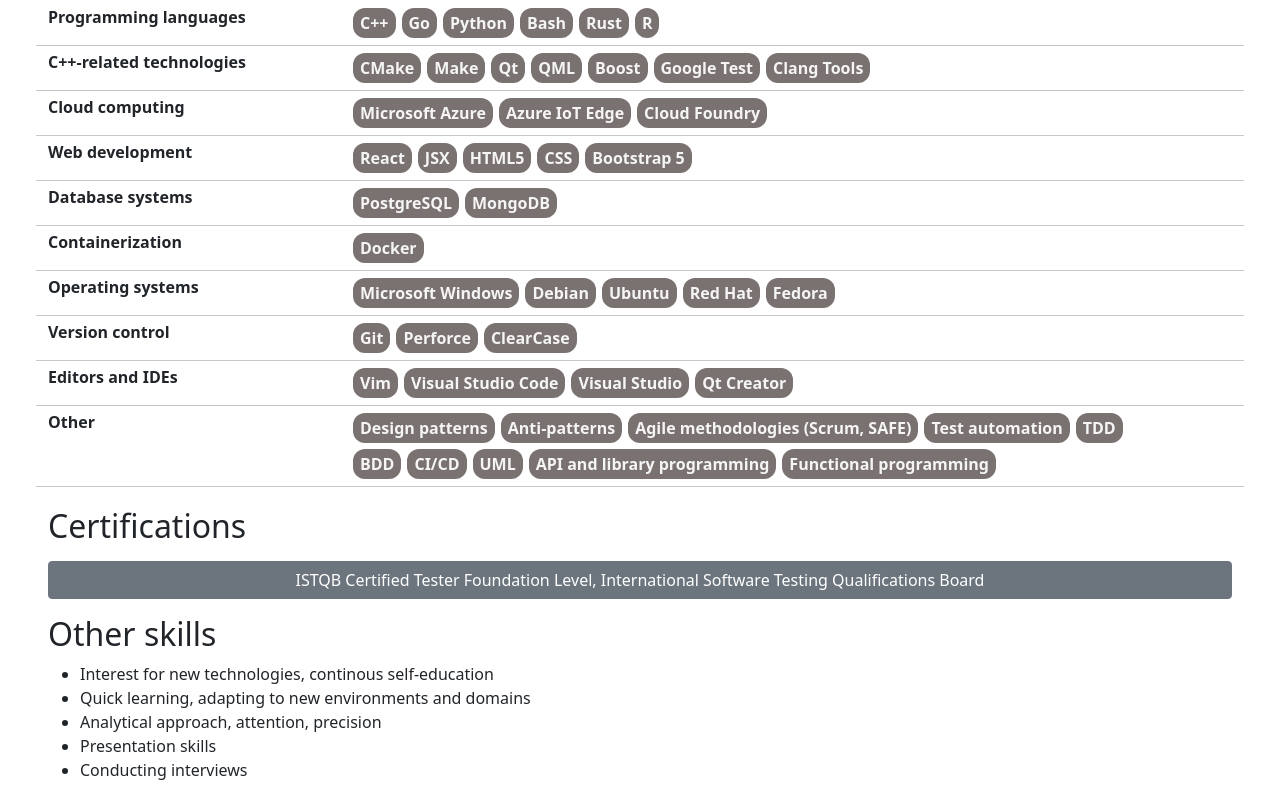
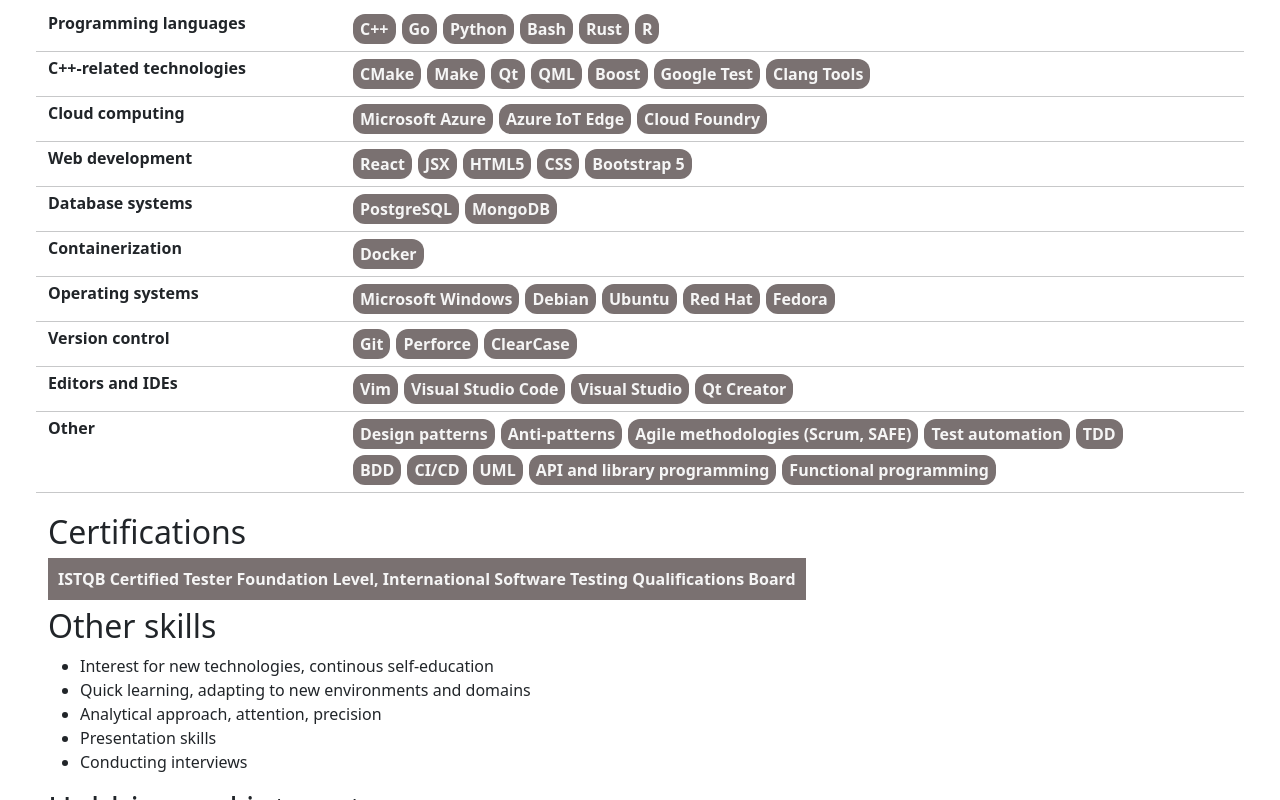
Before and after one commit to balintkissdev/balintkissdev.github.io, a Gatsby site: page / in a window 1280 px wide. Shown: the part 3720-4520 px from the top of the page. Built offline with nearby package versions, Linux system fonts and the light colour scheme; Gatsby itself is replaced by a stand-in of ours.

Commit message:
Add stylish button for side projects and certificates

```diff
--- /dev/null
+++ b/src/components/Button.jsx
@@ -0,0 +1,12 @@
+import * as React from 'react'
+import { button } from './Button.module.css'
+
+const Button = ({ href, children }) => {
+    return (
+        <a className={`${button} mb-3`} href={href} target="_blank">
+            {children}
+        </a>
+    )
+}
+
+export default Button
--- /dev/null
+++ b/src/components/Button.module.css
@@ -0,0 +1,13 @@
+.button {
+    background-color: rgb(122, 113, 113);
+    color: whitesmoke;
+    text-decoration: none;
+    padding: 10px;
+    text-align: center;
+    font-weight: 700;
+}
+
+.button:hover {
+    background-color: rgb(155, 148, 148);
+    color: whitesmoke;
+}
--- a/src/components/SideProjectCard.jsx
+++ b/src/components/SideProjectCard.jsx
@@ -1,5 +1,6 @@
 import * as React from 'react'
 import Badge from './Badge'
+import Button from './Button'
 
 const SideProjectCard = ({ title, url, badges, children }) => {
     return (
@@ -7,12 +8,12 @@
             <div className="card" style={{ width: "18rem" }}> {/* TODO: Avoid inline style */}
                 <div className="card-body">
                     <div className="d-grid gap-2">
-                        <a className="btn btn-secondary mb-3" href={url} target="_blank">
+                        <Button href={url}>
                             <div className="row">
                                 <div classNme="col"><i className="fab fa-github fa-xl"></i></div>
                                 <div classNme="col">{title}</div>
                             </div>
-                        </a>
+                        </Button>
                     </div>
                     {badges &&
                         <div>
--- a/src/pages/index.jsx
+++ b/src/pages/index.jsx
@@ -1,5 +1,6 @@
 import * as React from 'react'
 import { StaticImage } from 'gatsby-plugin-image'
+import Button from '../components/Button'
 import ExperienceSection from '../components/ExperienceSection'
 import Layout from '../components/Layout'
 import ResumeSection from '../components/ResumeSection'
@@ -294,10 +295,10 @@
             </div>
             <div className="mb-3">
               <h2 className="mb-3">Certifications</h2>
-              <a className="btn btn-secondary w-100" href="http://scr.istqb.org/?name=B%C3%A1lint+Kiss&number=&orderBy=relevancy&orderDirection=&dateStart=2018-06-29&dateEnd=2018-06-29&expiryStart=&expiryEnd=&certificationBody=23&examProvider=&certificationLevel=1&country=101&resultsPerPage=10" target="_blank">
+              <Button href="http://scr.istqb.org/?name=B%C3%A1lint+Kiss&number=&orderBy=relevancy&orderDirection=&dateStart=2018-06-29&dateEnd=2018-06-29&expiryStart=&expiryEnd=&certificationBody=23&examProvider=&certificationLevel=1&country=101&resultsPerPage=10">
                 ISTQB Certified Tester Foundation Level, International Software
                 Testing Qualifications Board
-              </a>
+              </Button>
             </div>
             <div className="mb-3">
               <h2>Other skills</h2>
```
